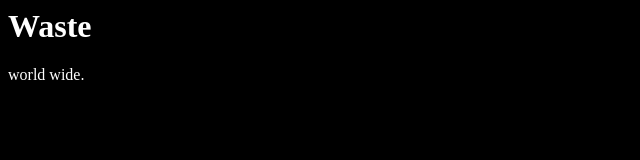
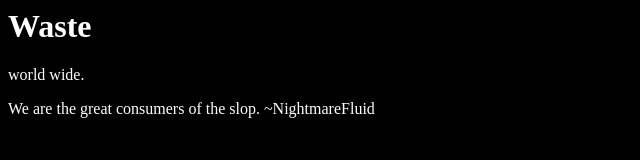
Before and after one commit to worldwidewaste/worldwidewaste.github.io, a plain HTML site: page index.html in a window 1280 px wide. Shown: the whole page, without its empty margins (0-640 px from the left). Drawn offline with Linux system fonts and the light colour scheme.

Commit message:
Message from nightmare

```diff
--- a/index.html
+++ b/index.html
@@ -2,5 +2,6 @@
     <body style="background-color: black; color: white;">
         <h1>Waste</h1>
         <p>world wide.</p>
+        <p>We are the great consumers of the slop. ~NightmareFluid</p>
     </body>
 </html>
```
